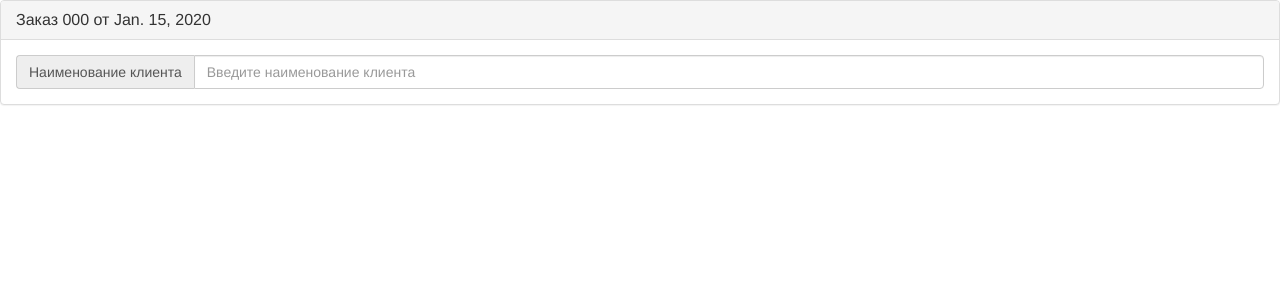
After one commit to novikov-nsa/barbershop, a Django app: page /orders/1/ in a window 1280 px wide. The commit adds this page. Shown: the top 300 px of the page. Run offline with Django 3.2, Linux system fonts and the light colour scheme; tables that the repository leaves empty hold one stand-in row (values such as "Sample post"); some libraries are stand-ins or nearby versions.

Commit message:
Изменения: - добавил представление для отображения детальной информации о заказе; - добавлен шаблон представления детальной информации о заказе.

```diff
--- /dev/null
+++ b/barbershopoffice/templates/order_detail_edit.html
@@ -0,0 +1,14 @@
+{% extends "base.html" %}
+{% block content %}
+<div class="panel panel-default">
+  <div class="panel-heading">
+    <h3 class="panel-title">Заказ {{ order.numberOrder }} от {{ order.dateOrder }}</h3>
+  </div>
+  <div class="panel-body">
+      <div class="input-group">
+          <span class="input-group-addon" id="basic-addon1">Наименование клиента</span>
+          <input type="text" class="form-control" placeholder="Введите наименование клиента" aria-describedby="basic-addon1">
+      </div>
+  </div>
+</div>
+{% endblock %}
--- a/barbershopoffice/urls.py
+++ b/barbershopoffice/urls.py
@@ -5,6 +5,7 @@ from . import views
 urlpatterns = [
     url(r'^$', views.main_app, name='main_app'),
     url(r'orders/$', views.orders, name='orders'),
+    url(r'orders/(?P<order_id>[0-9]+)/$', views.order_detail, name='order_detail'),
     url(r'dicts/$', views.dicts, name='dicts'),
     url(r'dicts/services/$', views.dict_services_list, name='dict_services_list'),
     url(r'dicts/clients/$', views.dict_clients_list, name='dict_clients_list'),
--- a/barbershopoffice/views.py
+++ b/barbershopoffice/views.py
@@ -21,7 +21,7 @@ def dict_services_list(request):
     return render(request, 'dicts/services.html', context)
 
 def dict_clients_list(request):
-    latest_dicts_clients = DictClients.objects.order_by('-codeClient')[:5]
+    latest_dicts_clients = DictClients.objects.order_by('-codeClient')
     context = {'latest_dicts_clients': latest_dicts_clients}
     return render(request, 'dicts/clients.html', context)
 
@@ -36,3 +36,10 @@ def orders(request):
     latest_order = Orders.objects.order_by('-numberOrder')
     context = {'latest_order': latest_order}
     return render(request, 'orders.html', context)
+
+def order_detail(request, order_id):
+    try:
+        order = Orders.objects.get(pk=order_id)
+    except Orders.DoesNotExist:
+        raise Http404("Запись заказа не найдена")
+    return render(request, 'order_detail_edit.html', {'order': order})
```
Also changed, not shown: barbershopoffice/templates/orders.html (+5 -3 lines).
